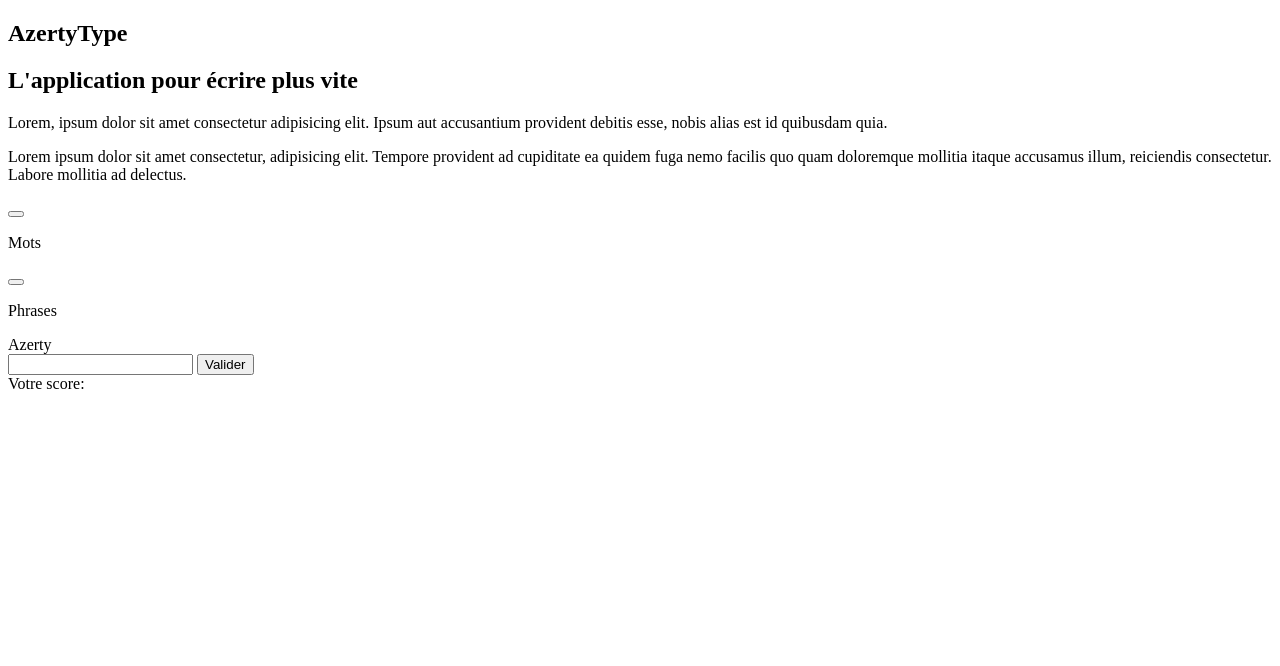
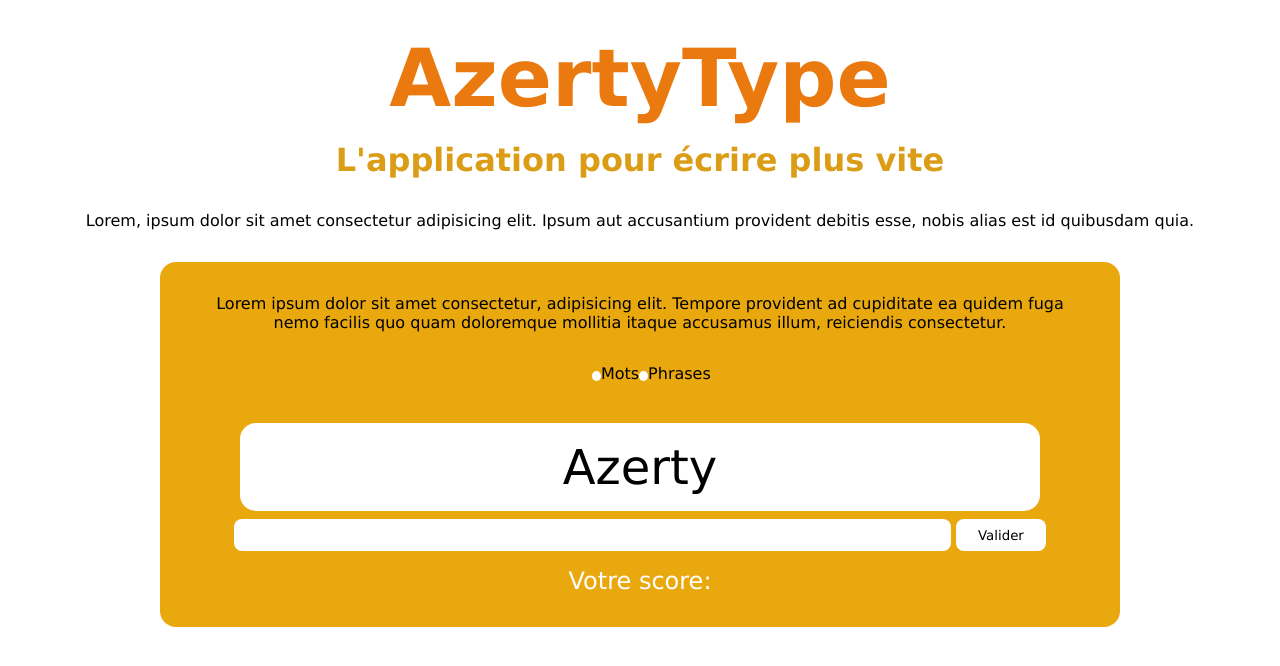
Before and after one commit to angolatiana/EXERCICE-JS-WEB1, a plain HTML site: page index.html in a window 1280 px wide. Drawn offline with Linux system fonts and the light colour scheme.

Commit message:
add the css

```diff
--- a/index.css
+++ b/index.css
@@ -0,0 +1,76 @@
+*{
+    margin: 0;
+    padding: 0;
+    font-family: Verdana, Geneva, Tahoma, sans-serif;
+}
+
+.tête{
+    text-align: center;
+    margin: 2rem 0;
+}
+h1{
+    font-size: 5rem;
+    color: rgb(234, 121, 15);
+    margin-bottom: 1rem;
+}
+h2{
+    font-size: 2rem;
+    color: rgb(220, 157, 22);
+    margin-bottom: 2rem;
+}
+
+
+.boxe{
+    background-color: rgb(234, 168, 15);
+    margin: 0 10rem;
+    text-align: center;
+    padding: 2rem;
+    border-radius: 1rem;
+}
+.option{
+    display: flex;
+    flex-direction: row;
+    text-align: center;
+    padding: 2rem 25rem;
+    justify-content: space-between;
+}
+
+.mots , .Phrases{
+    height: 1.2vh;
+    width: 0.7vw;
+    border-radius: 50%;
+    border: none;
+    margin-top: 0.9vh;
+}
+
+.option1 , .option2{
+    display: flex;
+    flex-direction:row;
+}
+
+.Azerty{
+    background-color: white;
+    font-size: 3rem;
+    padding: 1rem 10rem;
+    border-radius: 1rem;
+    margin: 0.5rem 3rem;
+}
+input{
+    height: 2rem;
+    width: 80%;
+    border: none;
+    border-radius: 0.5rem;
+}
+button{
+    height: 2rem;
+    width: 10%;
+    background-color: white;
+    border: none;
+    border-radius: 0.5rem;
+}
+
+.score{
+    margin-top: 1rem;
+    font-size: 1.5rem;
+    color: white;
+}
--- a/index.html
+++ b/index.html
@@ -15,25 +15,25 @@
    </section>
    <section class="boxe">
         <div class="first_part">
-            <p>Lorem ipsum dolor sit amet consectetur, adipisicing elit. Tempore provident ad cupiditate ea quidem fuga nemo facilis quo quam doloremque mollitia itaque accusamus illum, reiciendis consectetur. Labore mollitia ad delectus.</p>
+            <p>Lorem ipsum dolor sit amet consectetur, adipisicing elit. Tempore provident ad cupiditate ea quidem fuga nemo facilis quo quam doloremque mollitia itaque accusamus illum, reiciendis consectetur.</p>
             <div class="option">
-                <div>
+                <div class="option1">
                     <button class="mots"></button>
                     <p>Mots</p>
                 </div>
-                <div>
+                <div class="option2">
                     <button class="Phrases"></button>
                     <p>Phrases</p>
                 </div>
             </div>
             <div class="second_part">
-                <div>Azerty</div>
+                <div class="Azerty">Azerty</div>
                 <div>
                     <input type="text" class="insertion" >
                     <button>Valider</button>
                 </div>
             </div>
-            <div>Votre score:</div>
+            <div class="score">Votre score:</div>
         </div>
    </section>
 </body>
```
